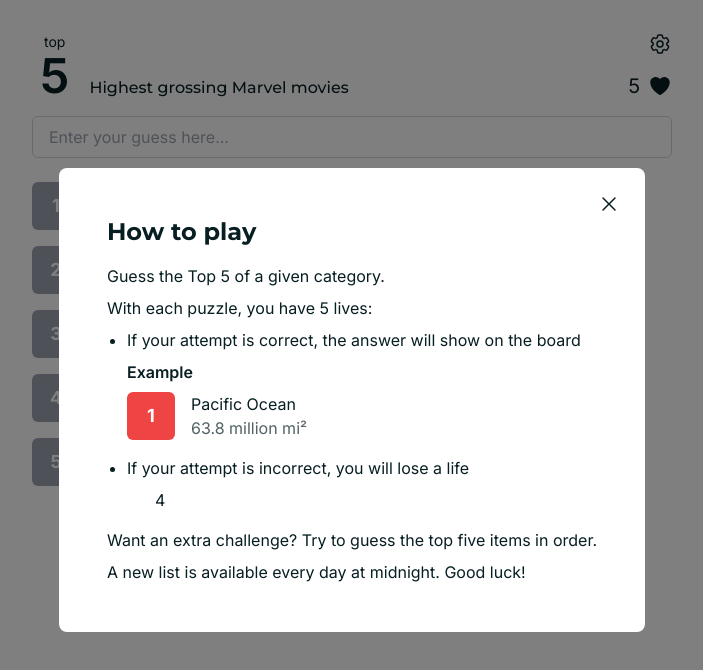
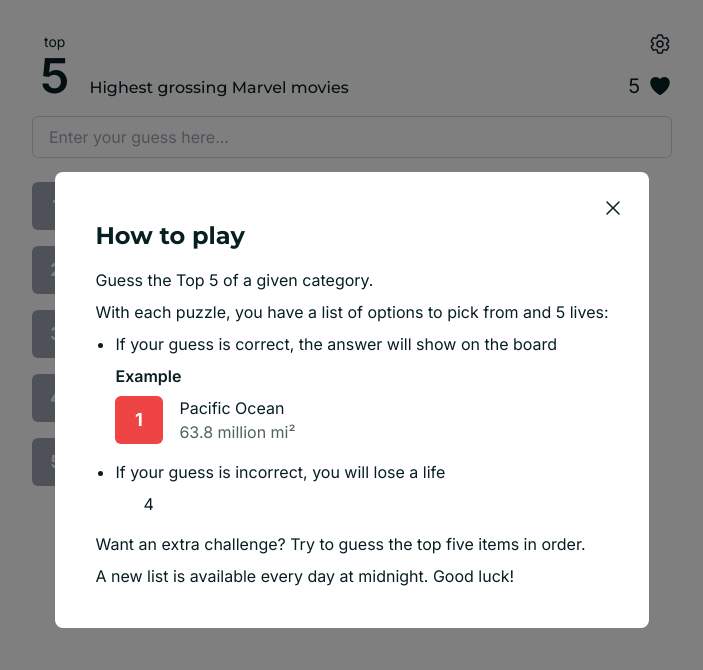
Before and after one commit to jkvaternik/top5-game, a Next.js app: page / in a window 1280 px wide. Shown: the top 670 px of the page, without its empty margins (288-991 px from the left). Built offline with nearby package versions, Linux system fonts and the light colour scheme.

Commit message:
add announcement

```diff
--- a/app/components/ModalComponent/ModalComponent.tsx
+++ b/app/components/ModalComponent/ModalComponent.tsx
@@ -27,8 +27,8 @@
 
     return (
         showComponent &&
-        <div className={`fixed inset-0 bg-black bg-opacity-50 flex justify-center items-center p-8 ${width}`}>
-            <div className={`bg-white text-black-pearl dark:bg-dark-purple dark:text-white rounded-lg ${showComponent ? 'animate-fade' : ''}`}>
+        <div className={`fixed inset-0 bg-black bg-opacity-50 flex justify-center items-center p-6 ${width}`}>
+            <div className={`max-h-full bg-white text-black-pearl dark:bg-dark-purple dark:text-white rounded-lg ${showComponent ? 'animate-fade' : ''} overflow-scroll`}>
                 <XMarkIcon className="h-6 w-6 ml-auto mr-6 mt-6 text-black-pearl dark:text-white cursor-pointer" onClick={() => onClose()} />
                 {showChildren ? children : null}
             </div>
--- a/app/components/ModalComponent/Modals/InstructionsModal.tsx
+++ b/app/components/ModalComponent/Modals/InstructionsModal.tsx
@@ -40,17 +40,17 @@
 
   return (
     <ModalComponent delayMs={500} show={isOpen} onClose={onClose} showChildren={isOpen}>
-      <div className="p-12 pt-0">
+      <div className="p-10 pt-0">
         <h2 className={`text-2xl mb-4 font-bold ${montserrat.className}`}>How to play</h2>
-        <p className="text-l mb-2">Guess the Top 5 of a given category.  </p>
-        <p className="text-l mb-2">With each puzzle, you have 5 lives:</p>
+        <p className="text-l mb-2">Guess the Top 5 of a given category.</p>
+        <p className="text-l mb-2">With each puzzle, you have a list of options to pick from and 5 lives:</p>
         <ul className="list-disc list-outside ml-5 mb-4 ">
-          <li className="mb-2">If your attempt is correct, the answer will show on the board</li>
+          <li className="mb-2">If your guess is correct, the answer will show on the board</li>
           <div className="mb-4">
             <p className="text-l mb-2 font-semibold">Example</p>
             <RankItem index={0} answer={{ text: ['Pacific Ocean'], stat: '63.8 million mi²' }} isCorrectOrGameOver={isCorrectOrGameOver}/>
           </div>
-          <li className="mb-2">If your attempt is incorrect, you will lose a life </li>
+          <li className="mb-2">If your guess is incorrect, you will lose a life </li>
           <div className="self-end flex flex-row items-center gap-2">
             <div className="relative">
               {isExploding && <div className="explode absolute inset-0 bg-red-500 rounded-full"></div>}
--- a/app/components/RankList/RankItem/RankItem.tsx
+++ b/app/components/RankList/RankItem/RankItem.tsx
@@ -19,16 +19,15 @@
   );
 }
 
-export function IncorrectRankItem({ guess, index, stat, isCorrectOrGameOver, className }: {
+export function IncorrectRankItem({ guess, index, stat, isCorrectOrGameOver }: {
   guess: string,
   index: number,
   stat: string,
-  isCorrectOrGameOver: boolean,
-  className?: string
+  isCorrectOrGameOver: boolean
 }): JSX.Element {
   // bg-gray-200 dark:bg-gray-600
   return (
-    <div className={`flex flex-nowrap flex-row gap-2 p-2 rounded-md border border-gray-400 dark:border-gray-400 border-dashed items-center text-black-pearl dark:text-white ${className} animated_fadeIn`}>
+    <div className={`flex flex-nowrap flex-row gap-2 p-2 rounded-md border border-gray-400 dark:border-gray-400 border-dashed items-center text-black-pearl dark:text-white animated_fadeIn`}>
       <StringIcon string={index === 1 ? 'X' : `${index}`} isEmpty={!isCorrectOrGameOver} />
       <div>
         <p className={`text-gray-700 dark:text-white font-base`}>{guess}</p>
--- a/app/components/RankList/RankList.tsx
+++ b/app/components/RankList/RankList.tsx
@@ -36,7 +36,6 @@
       index={(options?.findIndex(o => o.text.includes(guess)) ?? 0) + 1}
       stat={options?.find(o => o.text.includes(guess))?.stat || ''}
       isCorrectOrGameOver={false}
-      className={getClassName(true)}
     />
   }).reverse()
 
--- a/app/page.tsx
+++ b/app/page.tsx
@@ -8,14 +8,23 @@
 import GameView from "./views/GameView";
 
 import { isNewVisitor } from "./utils";
+import { AnnouncementModal } from "./components/ModalComponent/Modals/AnnouncementModal";
 
 export default function Home() {
   const [showInstructionsModal, setShowInstructionsModal] = useState(false);
+  const [showAnnouncementModal, setShowAnnouncementModal] = useState(false);
 
   useEffect(() => {
     if (typeof window === 'undefined') return;
 
     const newUser = isNewVisitor();
+
+    const visitedSinceAnnouncement = localStorage.getItem('visitedSinceAnnouncement');
+    if (!newUser && visitedSinceAnnouncement == null) {
+      setShowAnnouncementModal(true);
+      localStorage.setItem('visitedSinceAnnouncement', 'true');
+    }
+
 
     if (newUser) {
       setShowInstructionsModal(true);
@@ -30,6 +39,7 @@
         <GameView setShowInstructionsModal={setShowInstructionsModal} />
       </Suspense>
       {showInstructionsModal && <InstructionsModal isOpen={showInstructionsModal} onClose={() => setShowInstructionsModal(false)} />}
+      {showAnnouncementModal && <AnnouncementModal isOpen={showAnnouncementModal} onClose={() => setShowAnnouncementModal(false)} />}
     </main >
   );
 }
```
